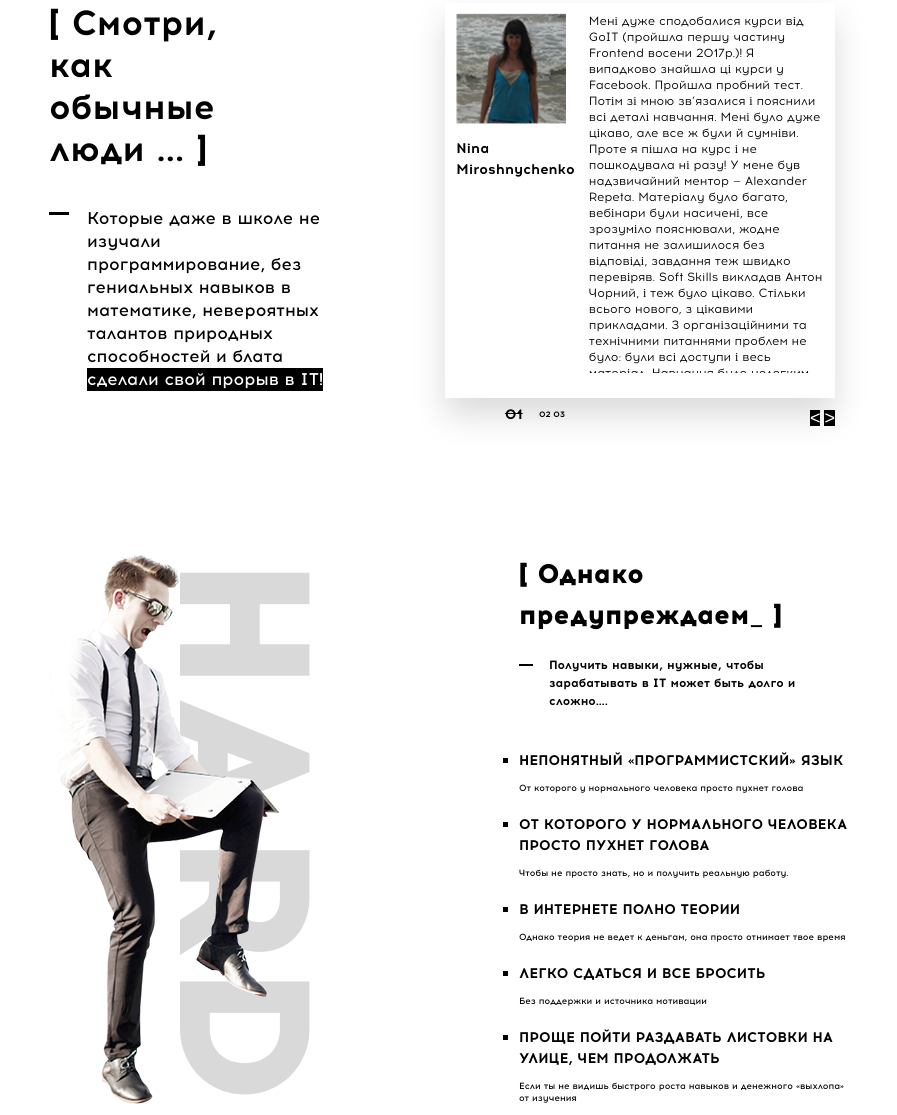
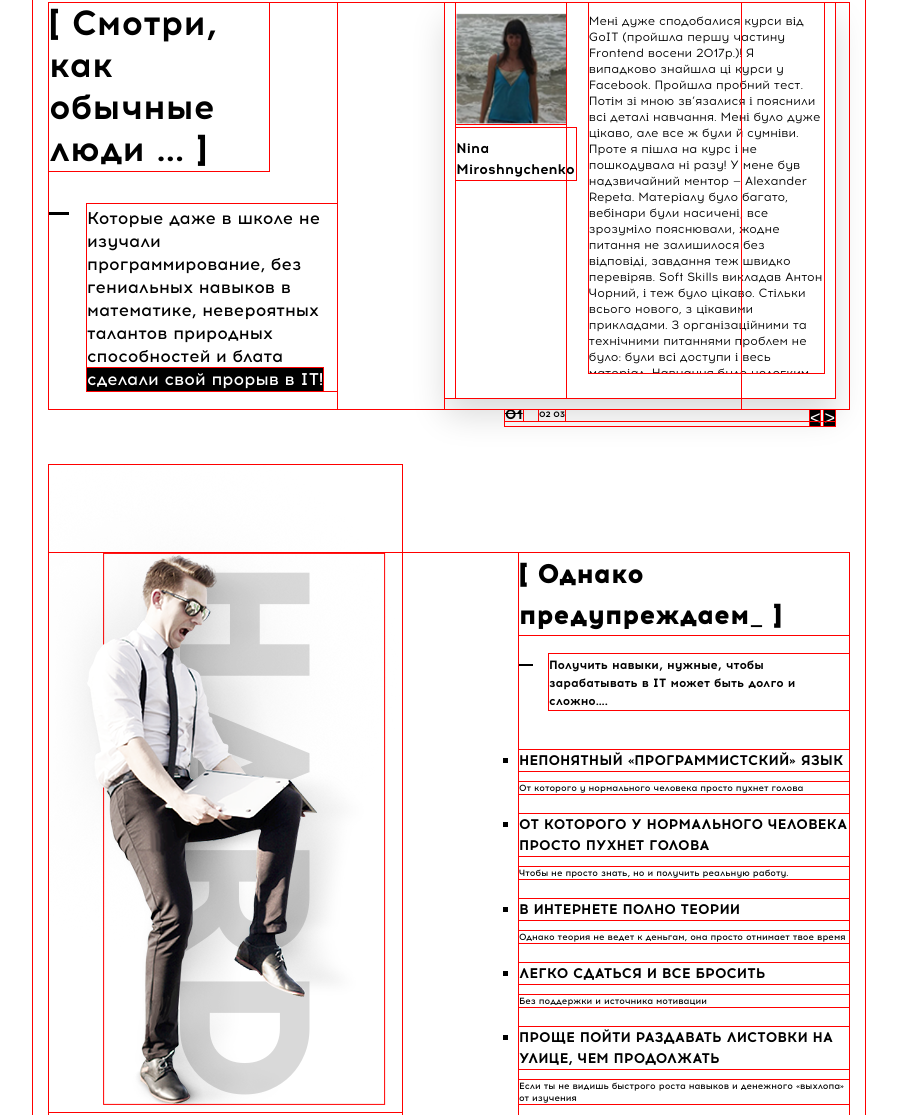
Before and after one commit to Pecherskiy88/BC9-HTML-Final-Project, a website: page src/index.html in a window 1280 px wide. Shown: the part 115-1230 px from the top of the page, without its empty margins (191-1088 px from the left). Drawn offline with nearby package versions, Linux system fonts and the light colour scheme; files that its build step writes are made by us from their sources.

Commit message:
img update

```diff
--- a/src/html/roland.html
+++ b/src/html/roland.html
@@ -22,7 +22,8 @@
         <div class="people_reletive__block">
         <div class="comment_wrap">
             <div class="people_comment">
-                <img src="../images/Layer 434.png" alt="nina" class="people_comment__img">
+
+                <img src="./images/Layer434.png" srcset=".images/Layer434@2x.png 2x" alt="nina" class="people_comment__img">
                 <h4 class="people_comment__name">Nina Miroshnychenko</h4>
             </div>
             <p class="people_comment__text">Мені дуже сподобалися курси від GoIT (пройшла першу
@@ -59,7 +60,7 @@
 
     <div class="warning_wrapper">
         <div class="warning_left">
-            <img src="../images/Layer 428.png" alt="" class="warning_left__img">
+            <img src="./images/Layer428.png" alt="dude" srcset="./images/Layer428@2x.png 2x" class="warning_left__img">
             <p class="warning_left__bcg">HARD</p>
         </div>
         <div class="warning_right">
--- a/src/sass/roland.scss
+++ b/src/sass/roland.scss
@@ -1,6 +1,7 @@
 *{
     margin: 0;
     padding: 0;
+    outline: 1px solid red;
 }
 
 .people_warning_section{
@@ -296,6 +297,11 @@
     .warning_list__text{
         margin-top: 11px;
     }
+    .warning_left__img{
+        // width: 170px;
+        position: relative;
+        top: -88px;
+    }
 }
 
 
@@ -349,4 +355,3 @@
         width: 860px;
     }
 }
-// @@@
```
Also changed, not shown: src/images/Layer 428.png (deleted), src/images/Layer 428@3x.png (added), src/images/Layer 434.png (deleted), src/images/Layer 434@3x.png (added), src/images/Layer428.png (added), src/images/Layer428@2x.png (added), src/images/Layer434.png (added), src/images/Layer434@2x.png (added).
